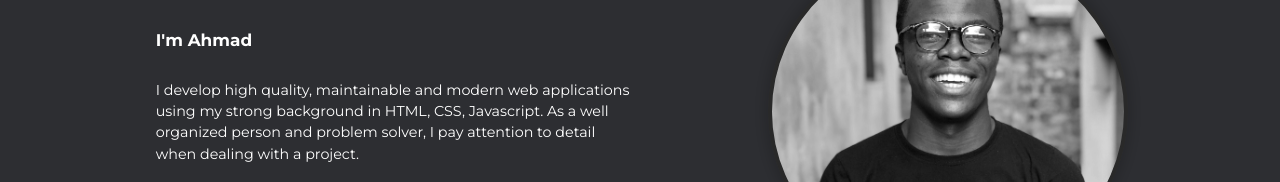
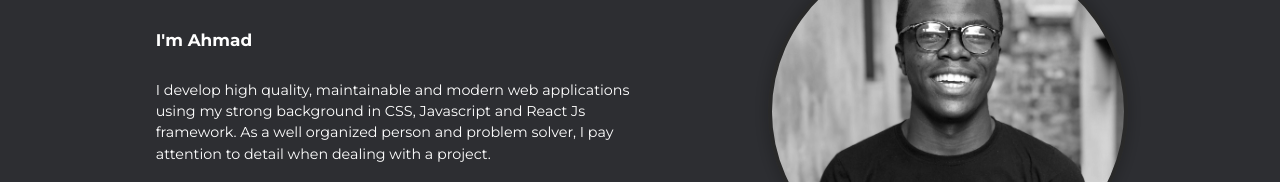
Before and after one commit to usmahm/usmahm.github.io, a website: page index.html in a window 1280 px wide. Shown: the part 335-517 px from the top of the page. Drawn offline with Linux system fonts and the light colour scheme.

Commit message:
edit profile intro

```diff
--- a/index.html
+++ b/index.html
@@ -266,8 +266,8 @@
 
                 <p>
                   I develop high quality, maintainable and modern web
-                  applications using my strong background in HTML, CSS,
-                  Javascript. As a well organized person and problem solver, I pay
+                  applications using my strong background in CSS,
+                  Javascript and React Js framework. As a well organized person and problem solver, I pay
                   attention to detail when dealing with a project.
                 </p>
                 <p>
```
